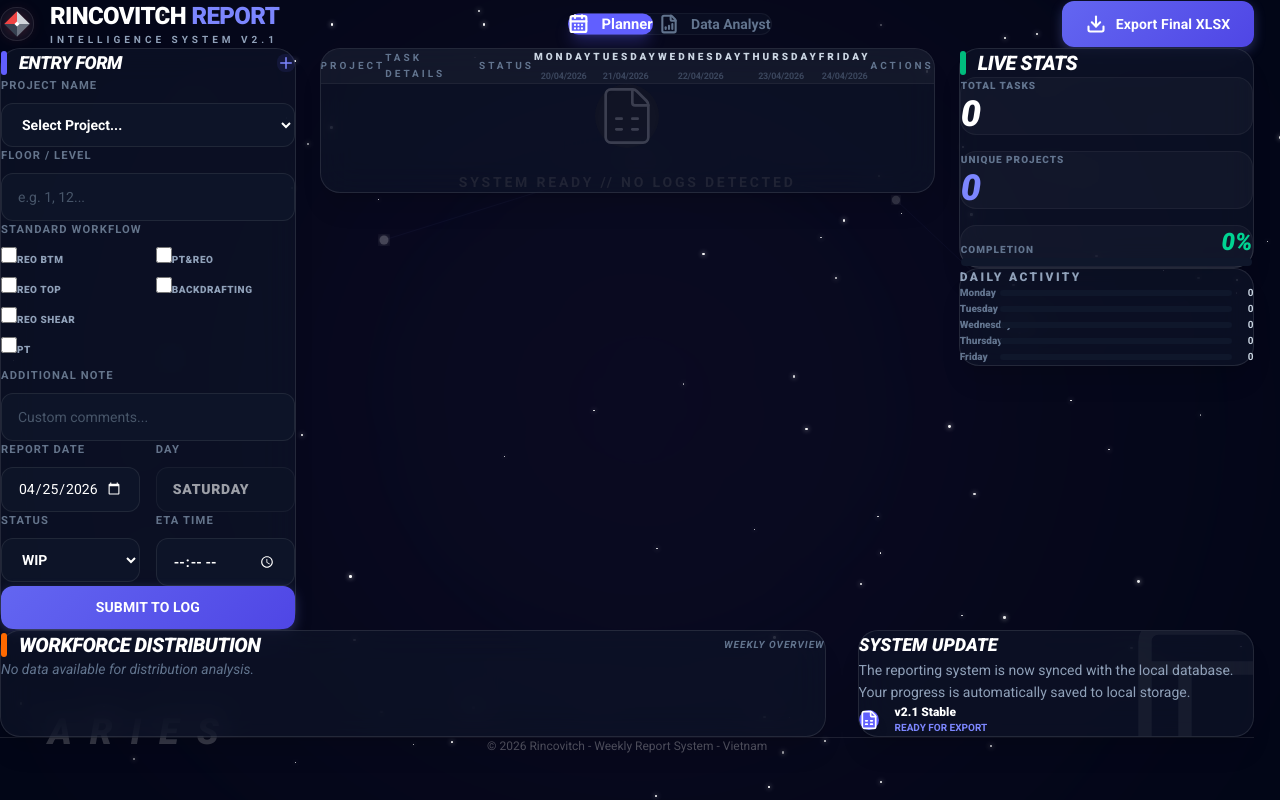
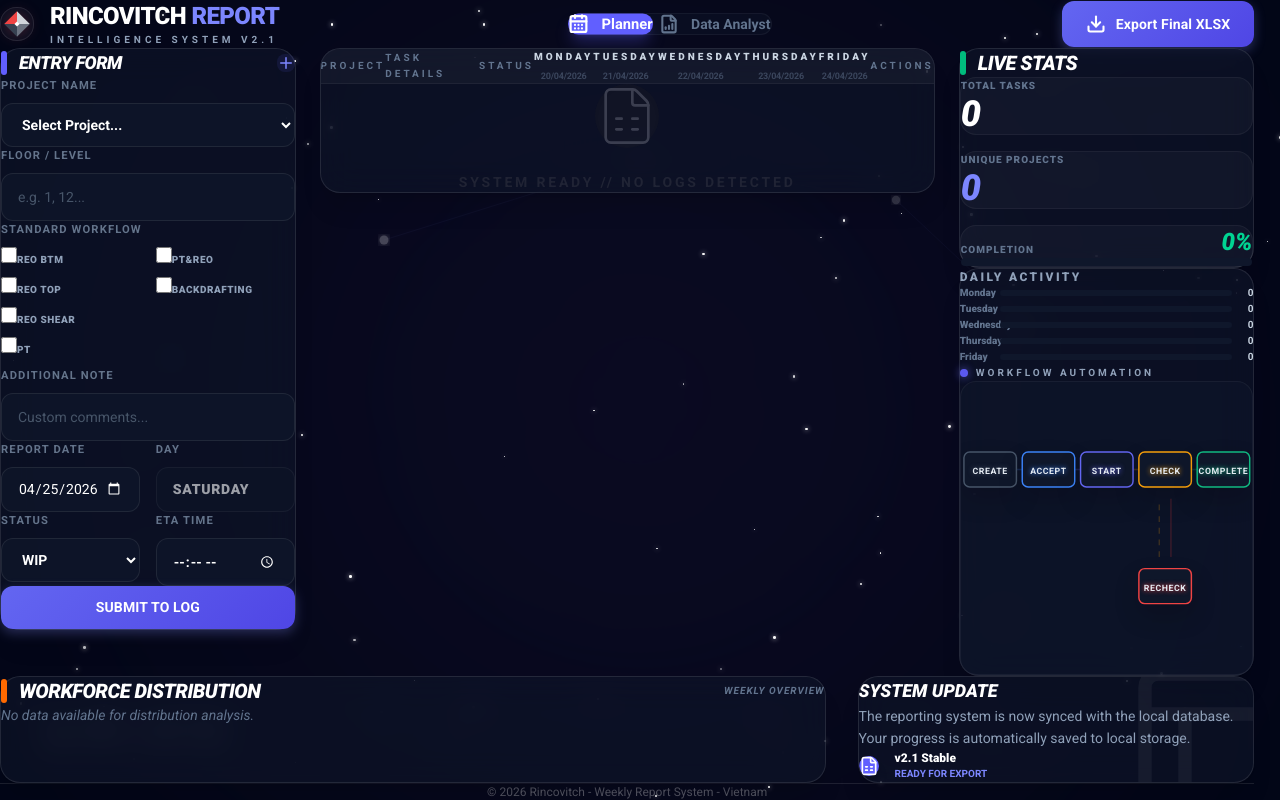
Before and after one commit to john-cpu25/Report, a React (Vite) app: page / in a window 1280 px wide. Built offline with nearby package versions, Linux system fonts and the light colour scheme.

Commit message:
UPDATE THEME

```diff
--- /dev/null
+++ b/src/AtomicAnimation.jsx
@@ -0,0 +1,73 @@
+import React from 'react'
+import { motion } from 'framer-motion'
+
+const AtomicAnimation = () => {
+  const tasks = [
+    { id: 1, size: 8, color: '#3b82f6', orbit: 35, duration: 3, delay: 0 },
+    { id: 2, size: 6, color: '#10b981', orbit: 35, duration: 4, delay: -1 },
+    { id: 3, size: 10, color: '#f59e0b', orbit: 55, duration: 5, delay: 0 },
+    { id: 4, size: 7, color: '#ef4444', orbit: 55, duration: 6, delay: -2.5 },
+    { id: 5, size: 9, color: '#8b5cf6', orbit: 75, duration: 7, delay: 0 },
+    { id: 6, size: 5, color: '#06b6d4', orbit: 75, duration: 8, delay: -4 },
+  ]
+
+  return (
+    <div className="w-full mt-6">
+      <h3 className="font-bold text-slate-400 uppercase text-[10px] tracking-[0.3em] flex items-center gap-2 mb-4">
+        <span className="w-2 h-2 rounded-full bg-rose-500 animate-pulse shadow-[0_0_8px_rgba(244,63,94,0.8)]"></span>
+        Task Orbit
+      </h3>
+
+      <div className="relative w-full h-[180px] bg-slate-900/60 rounded-2xl border border-white/5 overflow-hidden flex items-center justify-center">
+        {/* Orbits */}
+        <div className="absolute w-[70px] h-[70px] rounded-full border border-slate-700/50"></div>
+        <div className="absolute w-[110px] h-[110px] rounded-full border border-slate-700/50"></div>
+        <div className="absolute w-[150px] h-[150px] rounded-full border border-slate-700/50"></div>
+
+        {/* Center: Created By */}
+        <motion.div
+          initial={{ scale: 0 }}
+          animate={{ scale: 1 }}
+          transition={{ type: "spring", stiffness: 260, damping: 20 }}
+          className="absolute z-10 w-12 h-12 rounded-full bg-slate-800 border-2 border-rose-500 flex items-center justify-center shadow-[0_0_20px_rgba(244,63,94,0.4)]"
+        >
+          <span className="text-[8px] font-black text-rose-400 uppercase tracking-widest text-center leading-tight">Create<br/>By</span>
+        </motion.div>
+
+        {/* Orbiting Tasks */}
+        {tasks.map((task) => (
+          <motion.div
+            key={task.id}
+            className="absolute left-1/2 top-1/2"
+            style={{ width: task.orbit * 2, height: task.orbit * 2, marginLeft: -task.orbit, marginTop: -task.orbit }}
+            animate={{ rotate: 360 }}
+            transition={{
+              duration: task.duration,
+              repeat: Infinity,
+              ease: "linear",
+              delay: task.delay
+            }}
+          >
+            <div
+              className="absolute rounded-full shadow-lg"
+              style={{
+                width: task.size,
+                height: task.size,
+                backgroundColor: task.color,
+                top: -task.size / 2,
+                left: '50%',
+                marginLeft: -task.size / 2,
+                boxShadow: `0 0 10px ${task.color}`
+              }}
+            />
+          </motion.div>
+        ))}
+
+        {/* Glow Effects */}
+        <div className="absolute inset-0 bg-gradient-to-t from-slate-950/80 to-transparent pointer-events-none"></div>
+      </div>
+    </div>
+  )
+}
+
+export default AtomicAnimation
--- a/src/CSVProcessor.jsx
+++ b/src/CSVProcessor.jsx
@@ -2,6 +2,7 @@ import React, { useState, useMemo, useCallback } from 'react'
 import * as XLSX from 'xlsx'
 import { Upload, FileText, BarChart3, Table as TableIcon, Download, Search } from 'lucide-react'
 import { motion, AnimatePresence } from 'framer-motion'
+import AtomicAnimation from './AtomicAnimation'
 import { Chart as ChartJS, ArcElement, Tooltip, Legend, CategoryScale, LinearScale, BarElement } from 'chart.js'
 import { Doughnut, Bar } from 'react-chartjs-2'
 
@@ -381,6 +382,7 @@ const CSVProcessor = () => {
                 >
                   Clear All
                 </button>
+                <AtomicAnimation />
               </div>
             </aside>
 
--- a/src/WeeklyReport.jsx
+++ b/src/WeeklyReport.jsx
@@ -1,6 +1,7 @@
 import React from 'react'
 import { Plus, Trash2, ArrowUp, ArrowDown, FileSpreadsheet, Layout } from 'lucide-react'
 import { motion, AnimatePresence } from 'framer-motion'
+import WorkflowAnimation from './WorkflowAnimation'
 import projectsData from './data/projects.json'
 
 const DAYS_OF_WEEK = ['Monday', 'Tuesday', 'Wednesday', 'Thursday', 'Friday']
@@ -345,6 +346,7 @@ const WeeklyReport = ({
                 </div>
               ))}
             </div>
+            <WorkflowAnimation />
           </div>
         </aside>
       </main>
--- /dev/null
+++ b/src/WorkflowAnimation.jsx
@@ -0,0 +1,130 @@
+import React from 'react'
+import { motion } from 'framer-motion'
+
+const WorkflowAnimation = () => {
+  const nodes = [
+    { id: 'create', label: 'CREATE', x: 10, y: 30, color: '#475569' }, // slate-600
+    { id: 'accept', label: 'ACCEPT', x: 30, y: 30, color: '#3b82f6' }, // blue-500
+    { id: 'start', label: 'START', x: 50, y: 30, color: '#6366f1' },  // indigo-500
+    { id: 'check', label: 'CHECK', x: 70, y: 30, color: '#f59e0b' },  // amber-500
+    { id: 'complete', label: 'COMPLETE', x: 90, y: 30, color: '#10b981' }, // emerald-500
+    { id: 'recheck', label: 'RECHECK', x: 70, y: 70, color: '#ef4444' } // red-500
+  ]
+
+  const links = [
+    { source: 'create', target: 'accept', color: '#3b82f6' },
+    { source: 'accept', target: 'start', color: '#6366f1' },
+    { source: 'start', target: 'check', color: '#f59e0b' },
+    { source: 'check', target: 'complete', color: '#10b981' },
+    { source: 'check', target: 'recheck', color: '#ef4444', path: 'M 72 40 L 72 60' }, // Down to recheck
+    { source: 'recheck', target: 'check', color: '#f59e0b', path: 'M 68 60 L 68 40', dashed: true } // Up to check
+  ]
+
+  return (
+    <div className="w-full h-full mt-6 flex flex-col">
+      <h3 className="font-bold text-slate-400 uppercase text-[10px] tracking-[0.3em] flex items-center gap-2 mb-4">
+        <span className="w-2 h-2 rounded-full bg-indigo-500 animate-pulse shadow-[0_0_8px_rgba(99,102,241,0.8)]"></span>
+        Workflow Automation
+      </h3>
+
+      <div className="relative w-full flex-1 bg-slate-900/60 rounded-2xl border border-white/5 overflow-hidden min-h-[160px] p-2 flex items-center justify-center">
+        <svg className="w-full h-full" viewBox="0 0 100 100" preserveAspectRatio="none">
+          <defs>
+            {links.map((link, i) => (
+              <marker key={`head-${i}`} id={`arrowhead-${i}`} markerWidth="6" markerHeight="6" refX="5" refY="3" orient="auto">
+                <polygon points="0 0, 6 3, 0 6" fill={link.color} />
+              </marker>
+            ))}
+            <filter id="glow">
+              <feGaussianBlur stdDeviation="1.5" result="coloredBlur"/>
+              <feMerge>
+                <feMergeNode in="coloredBlur"/>
+                <feMergeNode in="SourceGraphic"/>
+              </feMerge>
+            </filter>
+          </defs>
+
+          {/* Draw Links */}
+          {links.map((link, i) => {
+            const s = nodes.find(n => n.id === link.source)
+            const t = nodes.find(n => n.id === link.target)
+
+            let d = link.path
+            if (!d) {
+              const dx = t.x - s.x
+              const dy = t.y - s.y
+              const length = Math.sqrt(dx*dx + dy*dy)
+              const nx = dx / length
+              const ny = dy / length
+              // Start outside the node box (approx 9 wide, 6 high)
+              const startX = s.x + nx * 9
+              const startY = s.y + ny * 6
+              const endX = t.x - nx * 9
+              const endY = t.y - ny * 6
+              d = `M ${startX} ${startY} L ${endX} ${endY}`
+            }
+
+            return (
+              <g key={`link-${i}`}>
+                {/* Background track */}
+                <path d={d} fill="none" stroke={link.color} strokeWidth="0.5" strokeOpacity="0.2" strokeDasharray={link.dashed ? "2 2" : "none"} />
+                {/* Animated beam */}
+                <motion.path
+                  d={d}
+                  fill="none"
+                  stroke={link.color}
+                  strokeWidth="0.8"
+                  markerEnd={`url(#arrowhead-${i})`}
+                  strokeDasharray={link.dashed ? "2 2" : "none"}
+                  filter="url(#glow)"
+                  initial={{ pathLength: 0, opacity: 0 }}
+                  animate={{ pathLength: 1, opacity: 1 }}
+                  transition={{
+                    duration: 1.5,
+                    ease: "linear",
+                    repeat: Infinity,
+                    repeatDelay: 0.5,
+                    delay: i * 0.3
+                  }}
+                />
+              </g>
+            )
+          })}
+
+          {/* Draw Nodes */}
+          {nodes.map((node) => (
+            <motion.g
+              key={node.id}
+              initial={{ scale: 0, opacity: 0 }}
+              animate={{ scale: 1, opacity: 1 }}
+              transition={{ duration: 0.5, type: 'spring' }}
+            >
+              <rect
+                x={node.x - 9} y={node.y - 6}
+                width="18" height="12"
+                rx="2"
+                fill="#0f172a"
+                stroke={node.color}
+                strokeWidth="0.5"
+                className="drop-shadow-lg"
+              />
+              <text
+                x={node.x} y={node.y + 1.5}
+                textAnchor="middle"
+                fill="#e2e8f0"
+                fontSize="3"
+                fontWeight="bold"
+                letterSpacing="0.2"
+                style={{ textShadow: `0 0 5px ${node.color}` }}
+              >
+                {node.label}
+              </text>
+            </motion.g>
+          ))}
+        </svg>
+      </div>
+    </div>
+  )
+}
+
+export default WorkflowAnimation
```
